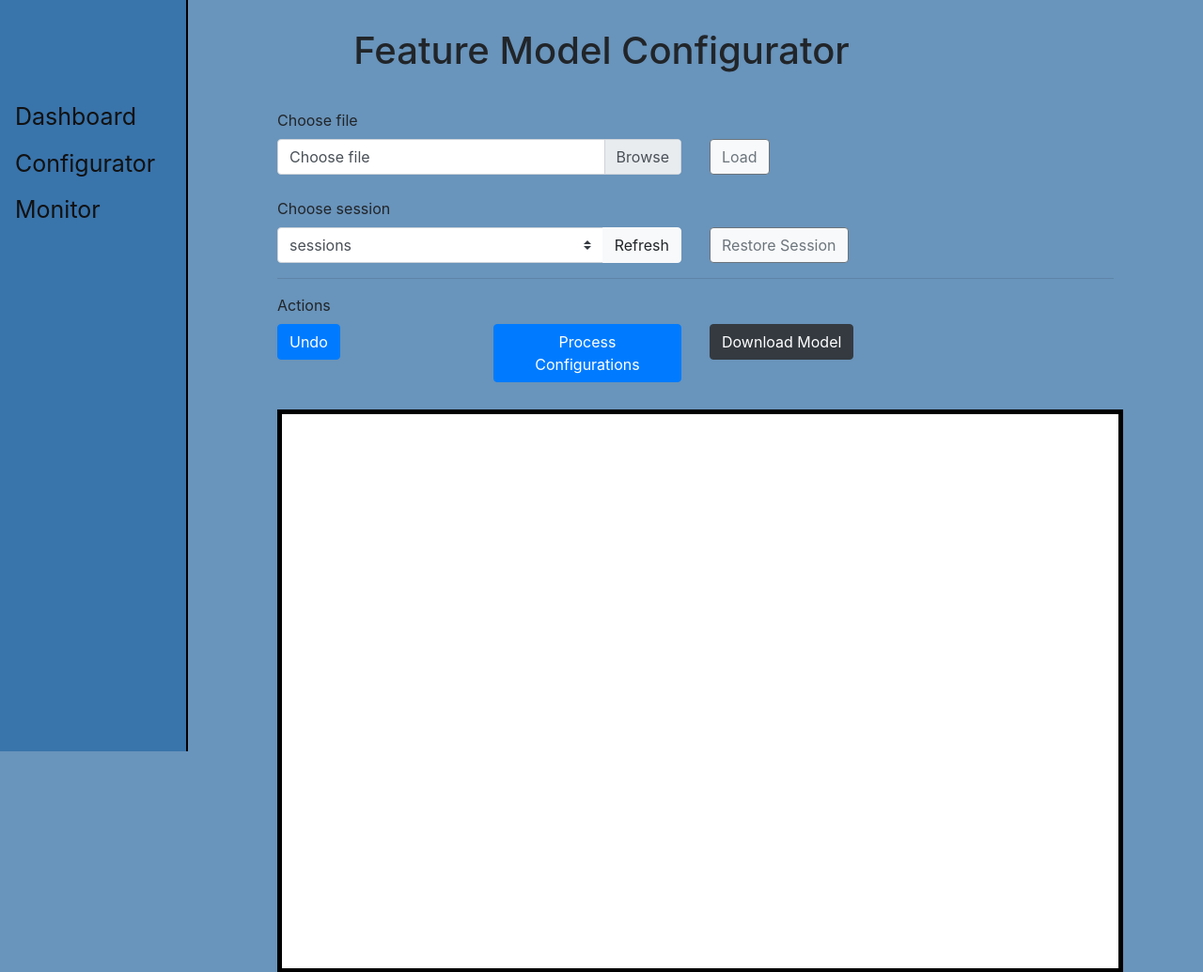
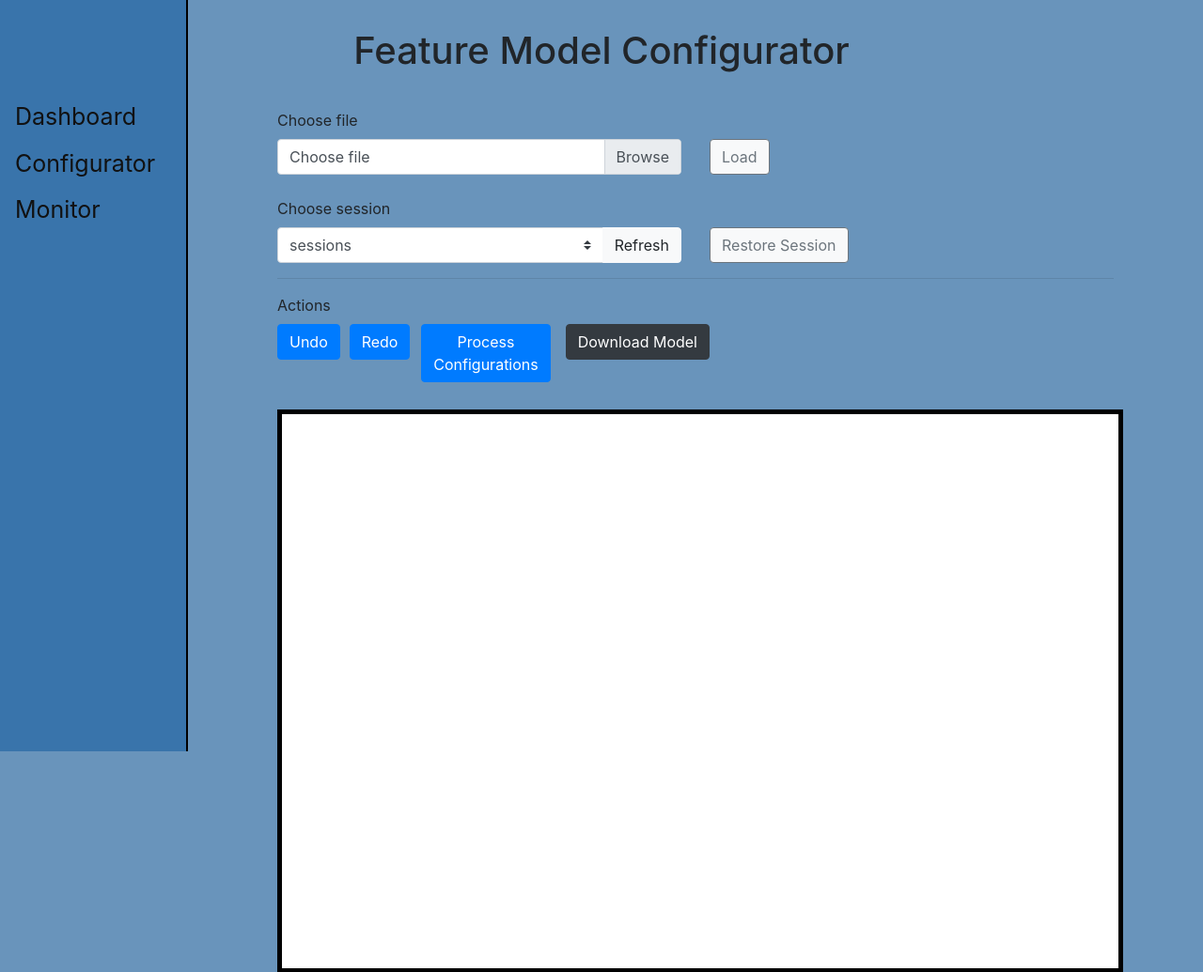
Before and after one commit to GaloisInc/BESSPIN-UI, a Flask app: page /configurator/ in a window 1280 px wide. Shown: the top 1035 px of the page at 94% size. Run offline with Flask 2, Linux system fonts and the light colour scheme; some libraries are stand-ins or nearby versions.

Commit message:
Add Undo and Redo buttons in configurator UI

```diff
--- a/js/configurator.js
+++ b/js/configurator.js
@@ -88,7 +88,6 @@ function selection_reset(uid){
 };
 
 function selection_push(uid, mode, other){
-    var index = this.search_index(uid);
     this.selection.push(
         { 'uid': uid,
           'content': {
@@ -96,6 +95,10 @@ function selection_push(uid, mode, other){
               'other': other,
           },
         });
+};
+
+function selection_push_elm(elm){
+    this.selection.push(elm);
 };
 
 function selection_pop(){
@@ -130,6 +133,7 @@ function Selection() {
     this.from_json = selection_from_json;
     this.remove = selection_remove;
     this.push = selection_push;
+    this.push_elm = selection_push_elm;
     this.pop = selection_pop;
     this.change = selection_change;
     this.get_mode = selection_get_mode;
@@ -145,6 +149,7 @@ var global_uid = '';
 // the dictionary containing the set of nodes that are selected by
 // the user by clicking.
 var global_selected_nodes = new Selection();
+var global_redo_selection = [];
 
 // Sets for nodes and edges of the tree visualization artifact (visjs)
 var nodes = new vis.DataSet([]);
@@ -617,6 +622,20 @@ function circle_selection(data) {
     };
 };
 
+function undo_selection(data) {
+    var elm = global_selected_nodes.pop();
+    global_redo_selection.push(elm);
+    draw_conftree(global_conftree);
+};
+
+function redo_selection(data) {
+    var elm = global_redo_selection.pop();
+    if (elm != undefined && ! global_selected_nodes.mem(elm['uid']))
+	global_selected_nodes.push_elm(elm);
+    draw_conftree(global_conftree);
+};
+
+
 var network = new vis.Network(container, data, options);
 
 network.on("click", function (params) {
--- a/templates/configurator.html
+++ b/templates/configurator.html
@@ -200,14 +200,21 @@
 
 <label for="action-buttons">Actions</label>
 <div class="row" id="action-buttions">
-  <div class="col-md-3">
+  <div class="col-md-1">
     <button id="undo-configure-button"
             class="btn btn-primary"
-            onclick="send_configured_features()">
+            onclick="undo_selection()">
       Undo
     </button>
   </div>
-  <div class="col-md-3">
+  <div class="col-md-1">
+    <button id="redo-configure-button"
+            class="btn btn-primary"
+            onclick="redo_selection()">
+      Redo
+    </button>
+  </div>
+  <div class="col-md-2">
     <button id="upload-configs-button"
             class="btn btn-primary"
             onclick="send_configured_features()">
```
